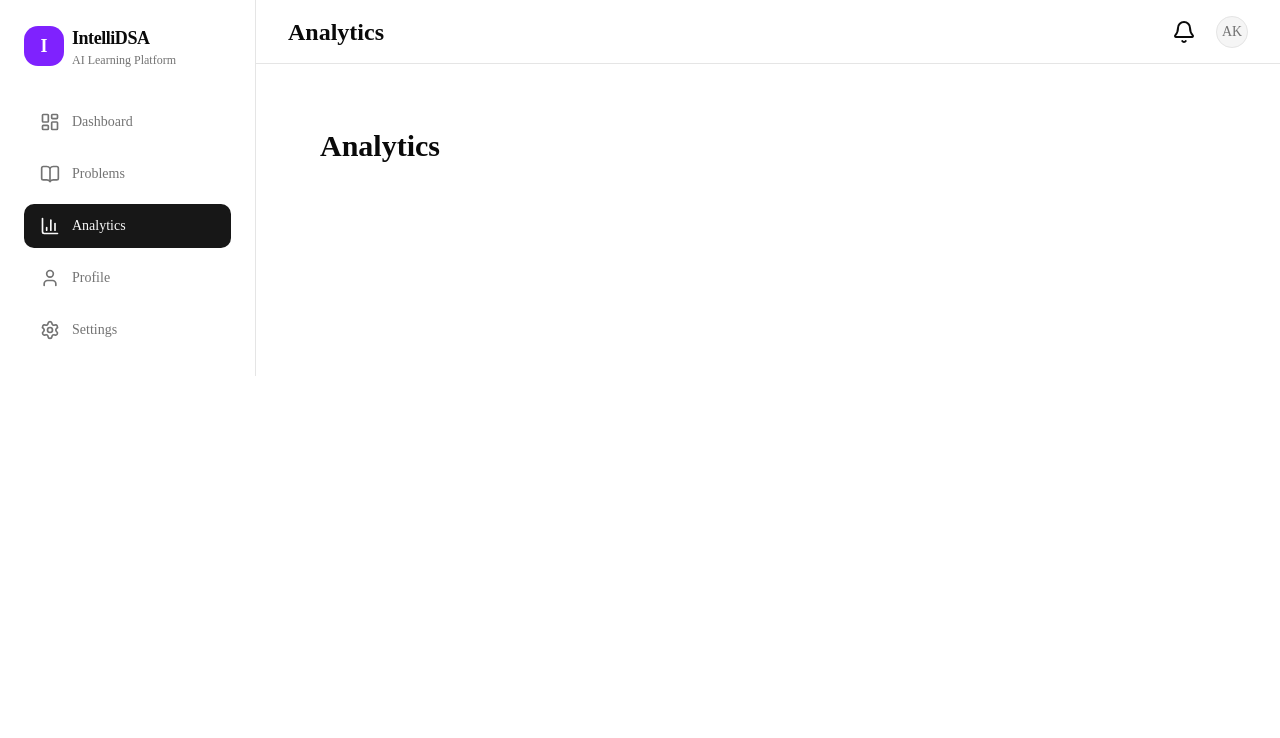
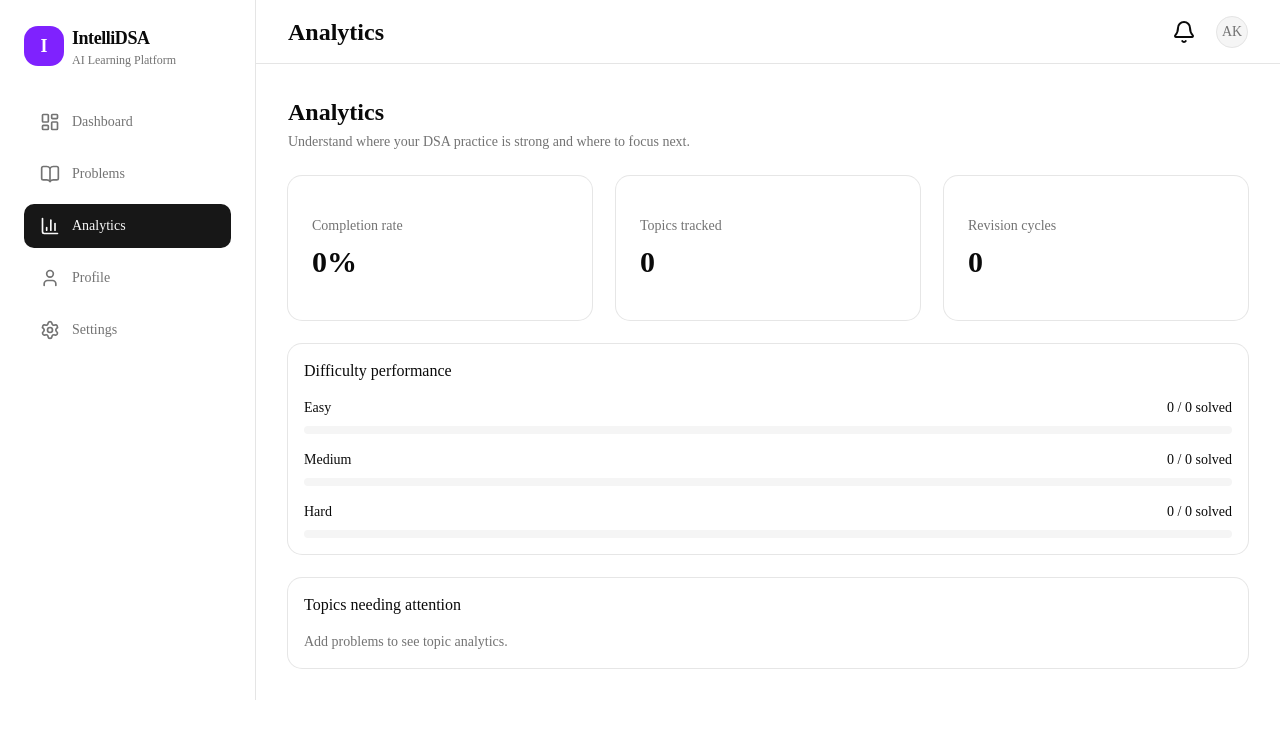
Before and after one commit to anchi204/IntelliDSA, a Next.js app: page /analytics in a window 1280 px wide. Shown: the top 738 px of the page. Built offline with nearby package versions, Linux system fonts and the light colour scheme; no server answers; the database is empty.

Commit message:
Replace Analytics placeholder with real tracker analytics

```diff
--- a/app/(dashboard)/analytics/page.tsx
+++ b/app/(dashboard)/analytics/page.tsx
@@ -1,7 +1,24 @@
-export default function DashboardPage() {
-  return (
-    <div className="p-8 text-3xl font-bold">
-      Analytics
-    </div>
-  );
+"use client";
+
+import { useEffect, useState } from "react";
+import { Card, CardContent, CardHeader, CardTitle } from "@/components/ui/card";
+import type { Problem } from "@/types/problem";
+
+export default function AnalyticsPage() {
+  const [problems, setProblems] = useState<Problem[]>([]);
+  const [loading, setLoading] = useState(true);
+
+  useEffect(() => {
+    fetch("/api/problems", { cache: "no-store" }).then(async (r) => { if (!r.ok) throw new Error(); return r.json(); }).then(setProblems).catch(() => setProblems([])).finally(() => setLoading(false));
+  }, []);
+
+  const solved = problems.filter((p) => p.solved);
+  const topics = Object.entries(problems.reduce<Record<string, { total: number; solved: number }>>((acc, p) => { acc[p.topic] ??= { total: 0, solved: 0 }; acc[p.topic].total++; if (p.solved) acc[p.topic].solved++; return acc; }, {})).sort((a, b) => (a[1].solved / a[1].total) - (b[1].solved / b[1].total));
+  const difficulty = ["Easy", "Medium", "Hard"].map((d) => ({ name: d, total: problems.filter((p) => p.difficulty === d).length, solved: solved.filter((p) => p.difficulty === d).length }));
+
+  return <div className="space-y-6"><div><h1 className="text-2xl font-bold">Analytics</h1><p className="mt-1 text-sm text-muted-foreground">Understand where your DSA practice is strong and where to focus next.</p></div>
+    <div className="grid gap-6 sm:grid-cols-3"><Card><CardContent className="p-6"><p className="text-sm text-muted-foreground">Completion rate</p><p className="mt-2 text-3xl font-bold">{loading ? "—" : `${problems.length ? Math.round(solved.length / problems.length * 100) : 0}%`}</p></CardContent></Card><Card><CardContent className="p-6"><p className="text-sm text-muted-foreground">Topics tracked</p><p className="mt-2 text-3xl font-bold">{loading ? "—" : topics.length}</p></CardContent></Card><Card><CardContent className="p-6"><p className="text-sm text-muted-foreground">Revision cycles</p><p className="mt-2 text-3xl font-bold">{loading ? "—" : problems.reduce((sum, p) => sum + p.revisionCount, 0)}</p></CardContent></Card></div>
+    <Card><CardHeader><CardTitle>Difficulty performance</CardTitle></CardHeader><CardContent className="space-y-4">{difficulty.map((item) => <div key={item.name}><div className="flex justify-between text-sm"><span>{item.name}</span><span>{item.solved} / {item.total} solved</span></div><div className="mt-2 h-2 rounded-full bg-muted"><div className="h-full rounded-full bg-primary" style={{ width: `${item.total ? item.solved / item.total * 100 : 0}%` }} /></div></div>)}</CardContent></Card>
+    <Card><CardHeader><CardTitle>Topics needing attention</CardTitle></CardHeader><CardContent>{topics.length === 0 ? <p className="text-sm text-muted-foreground">Add problems to see topic analytics.</p> : <div className="space-y-3">{topics.slice(0, 8).map(([topic, value]) => <div key={topic} className="flex items-center justify-between rounded-lg border p-3"><span className="font-medium">{topic}</span><span className="text-sm text-muted-foreground">{value.solved}/{value.total} solved</span></div>)}</div>}</CardContent></Card>
+  </div>;
 }
```
